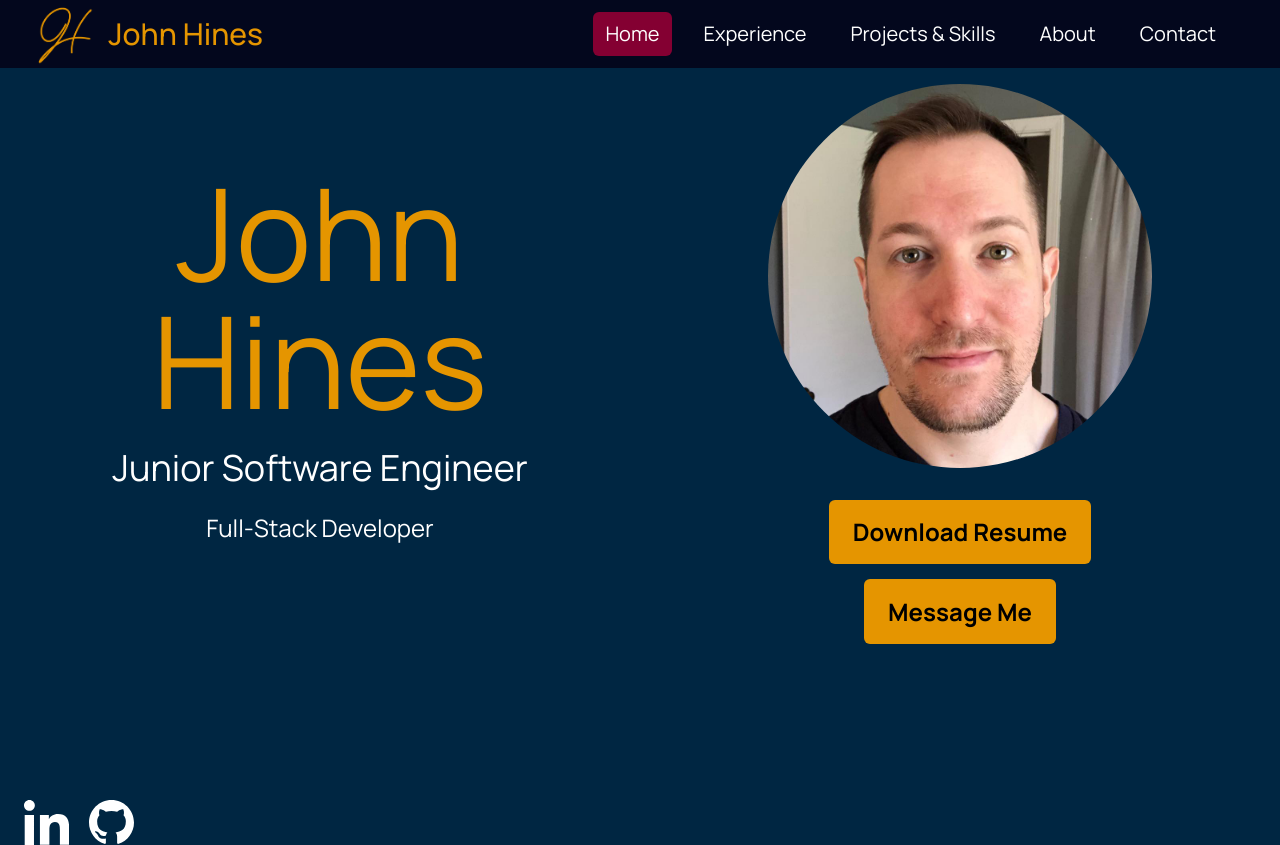
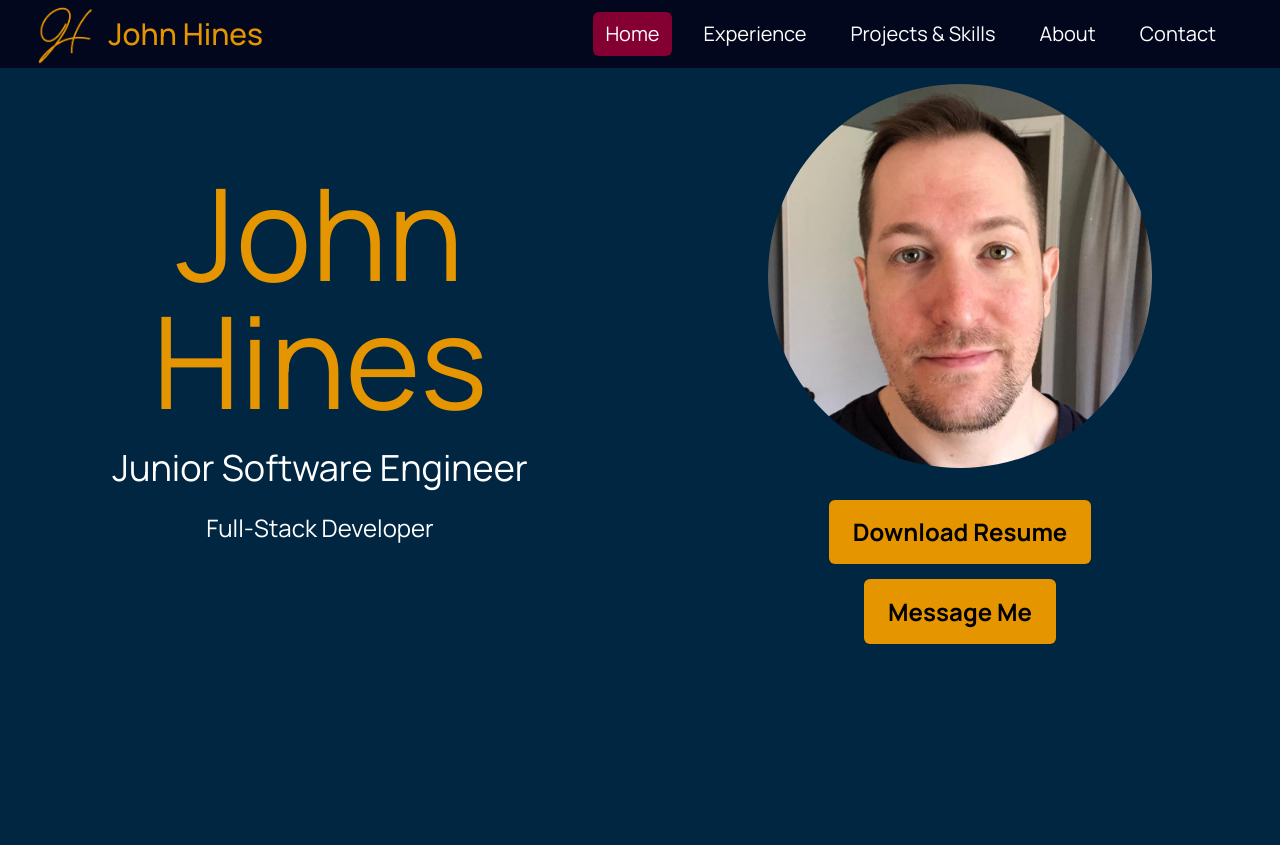
Before and after one commit to SanctusFides/portfolio, a Vue app: page / in a window 1280 px wide. After the commit the page ends 800 px from the top, so only its background shows below. Built offline with nearby package versions, Linux system fonts and the light colour scheme.

Commit message:
Getting rid of footer test on main app

```diff
--- a/src/App.vue
+++ b/src/App.vue
@@ -1,11 +1,9 @@
 <script setup>
   import { RouterView } from 'vue-router';
-  import Footer from './components/Footer.vue';
 </script>
 
 <template>
   <RouterView />
-  <Footer />
 </template>
 
 <style>
```
